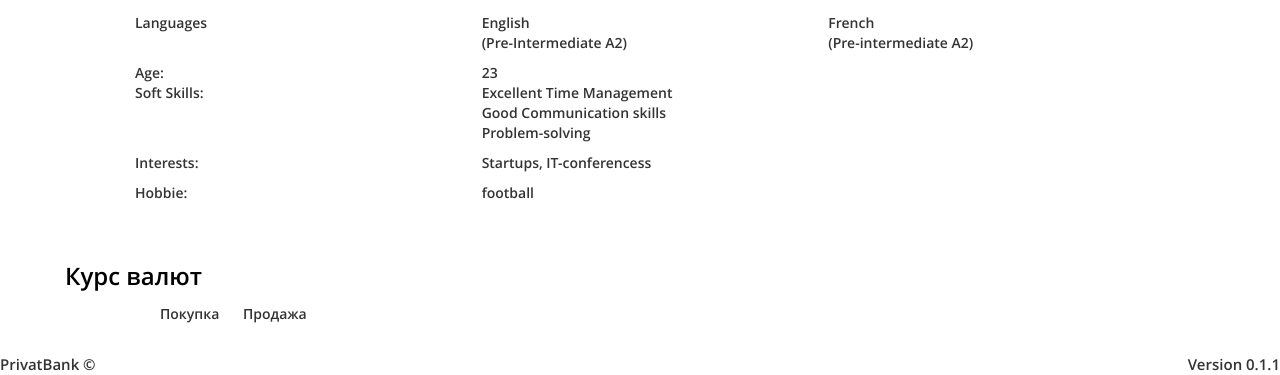
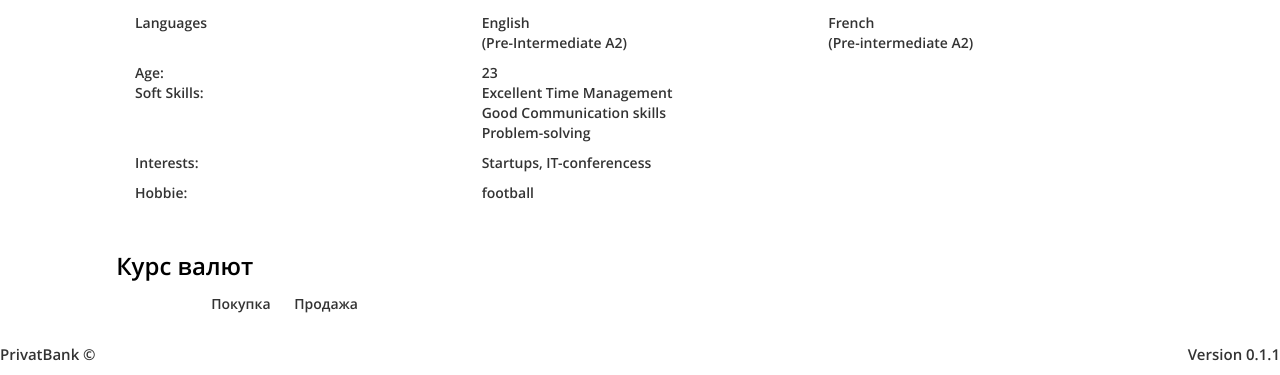
Before and after one commit to kosmostarr/PBtest.io, a plain HTML site: page index.html in a window 1280 px wide. Shown: the part 1242-1617 px from the top of the page. Drawn offline with Linux system fonts and the light colour scheme; no server answers; a script that the page names is missing.

Commit message:
Update main.css

```diff
--- a/css/main.css
+++ b/css/main.css
@@ -102,7 +102,7 @@ a:hover {
 	    display: table-row;
 }
 .courses {
-margin: 50px 0 0;
+	margin-left: 4%;
 }
 .courses h3 {
 	text-align: left;
```
